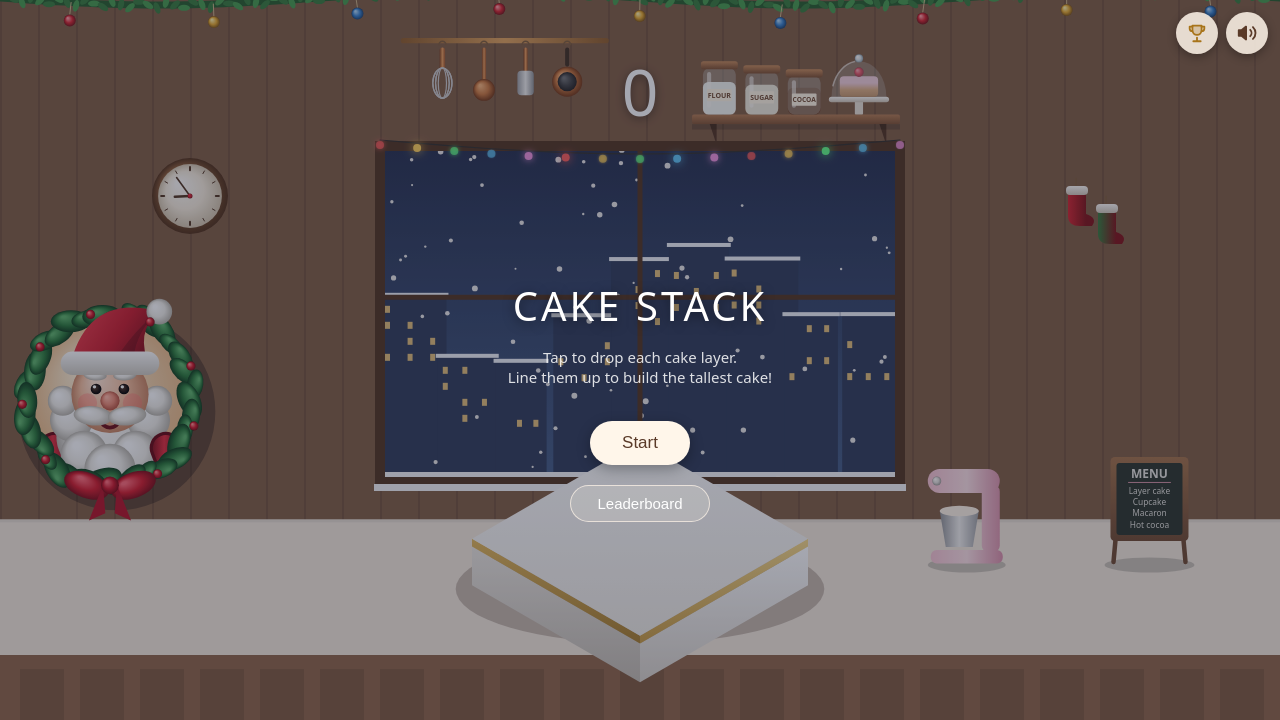
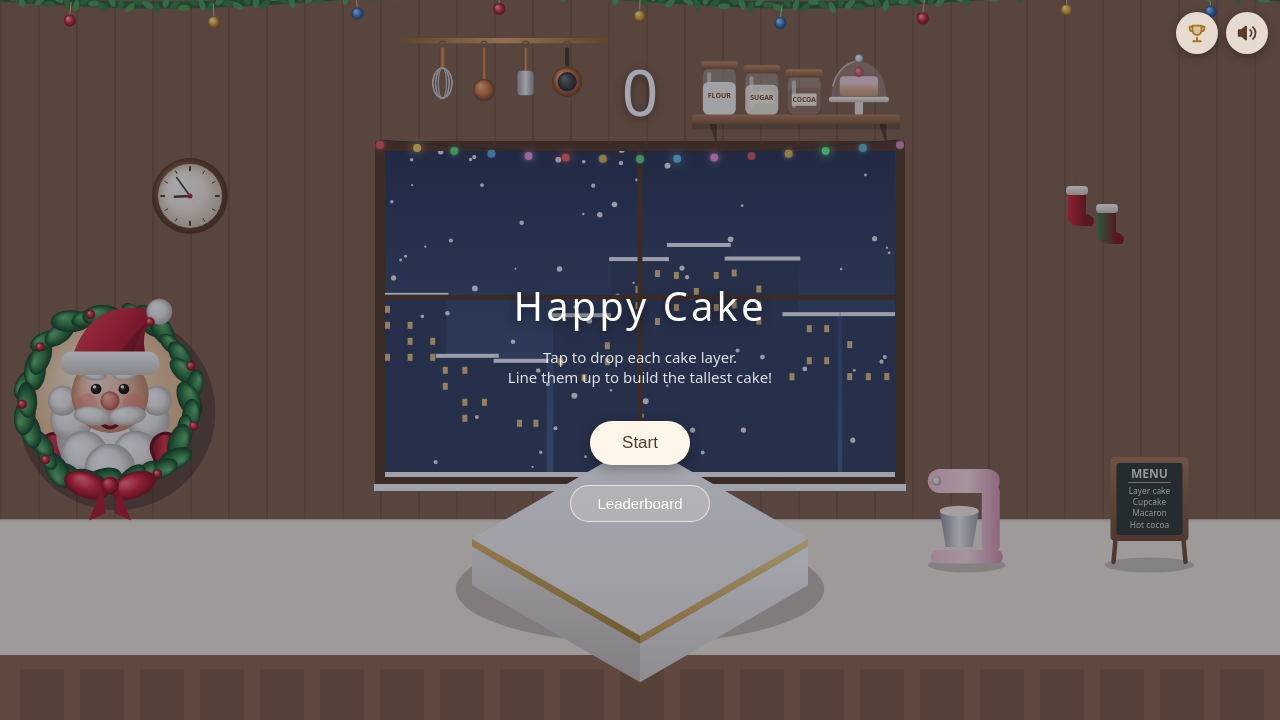
Before and after one commit to Tranhien16/cake-stack, a plain HTML site: page index.html in a window 1280 px wide. Drawn offline with Linux system fonts and the light colour scheme; animation ran at ten frames a second.

Commit message:
Update index.html

```diff
--- a/index.html
+++ b/index.html
@@ -3,7 +3,7 @@
 <head>
 <meta charset="UTF-8">
 <meta name="viewport" content="width=device-width, initial-scale=1.0, maximum-scale=1.0, user-scalable=no">
-<title>Stack Tower</title>
+<title>Happy Cake</title>
 <script src="https://telegram.org/js/telegram-web-app.js"></script>
 <style>
   * { box-sizing: border-box; margin: 0; padding: 0; -webkit-tap-highlight-color: transparent; }
@@ -77,7 +77,7 @@
   <button id="muteBtn" aria-label="Toggle sound"></button>
   <div id="hud"><div id="score">0</div><div id="combo"></div></div>
   <div id="overlay">
-    <h1 id="title">CAKE STACK</h1>
+    <h1 id="title">Happy Cake</h1>
     <p id="sub">Tap to drop each cake layer.<br>Line them up to build the tallest cake!</p>
     <div id="bestLine"></div>
     <button id="startBtn">Start</button>
```
